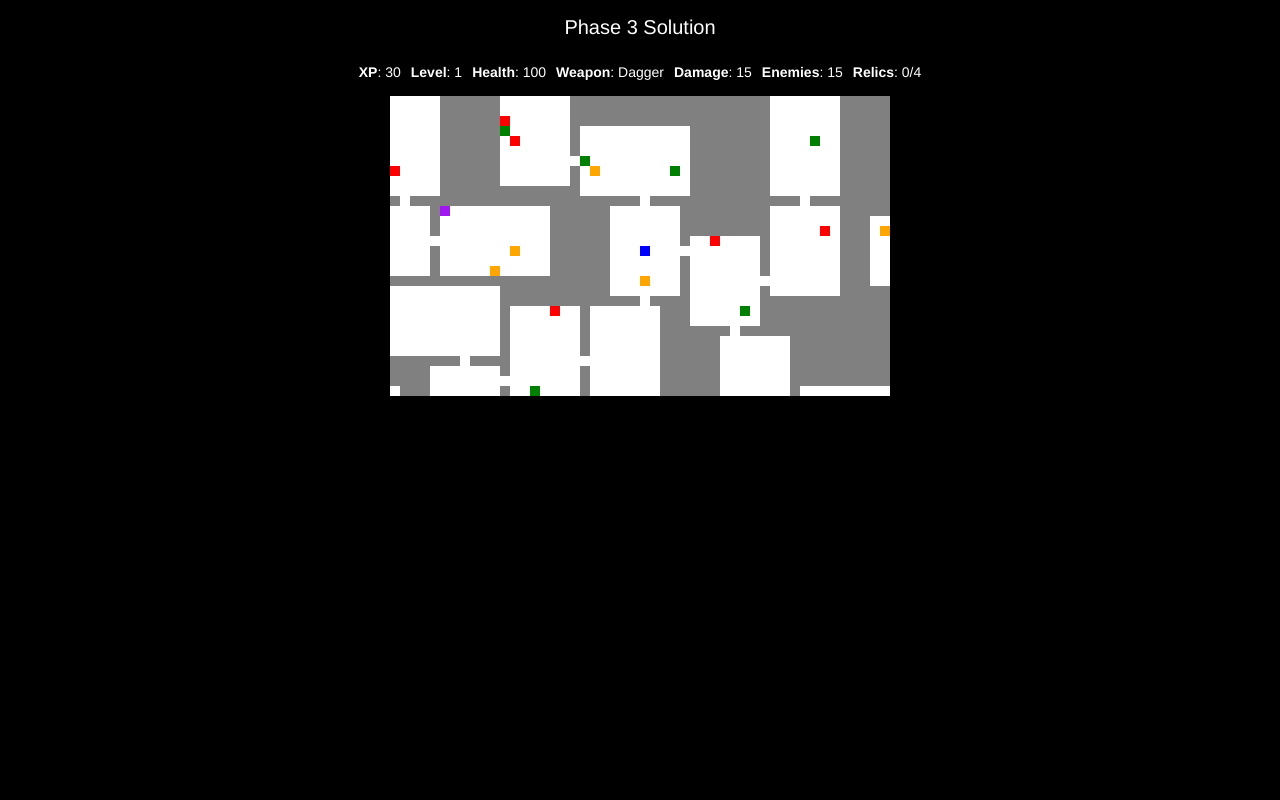
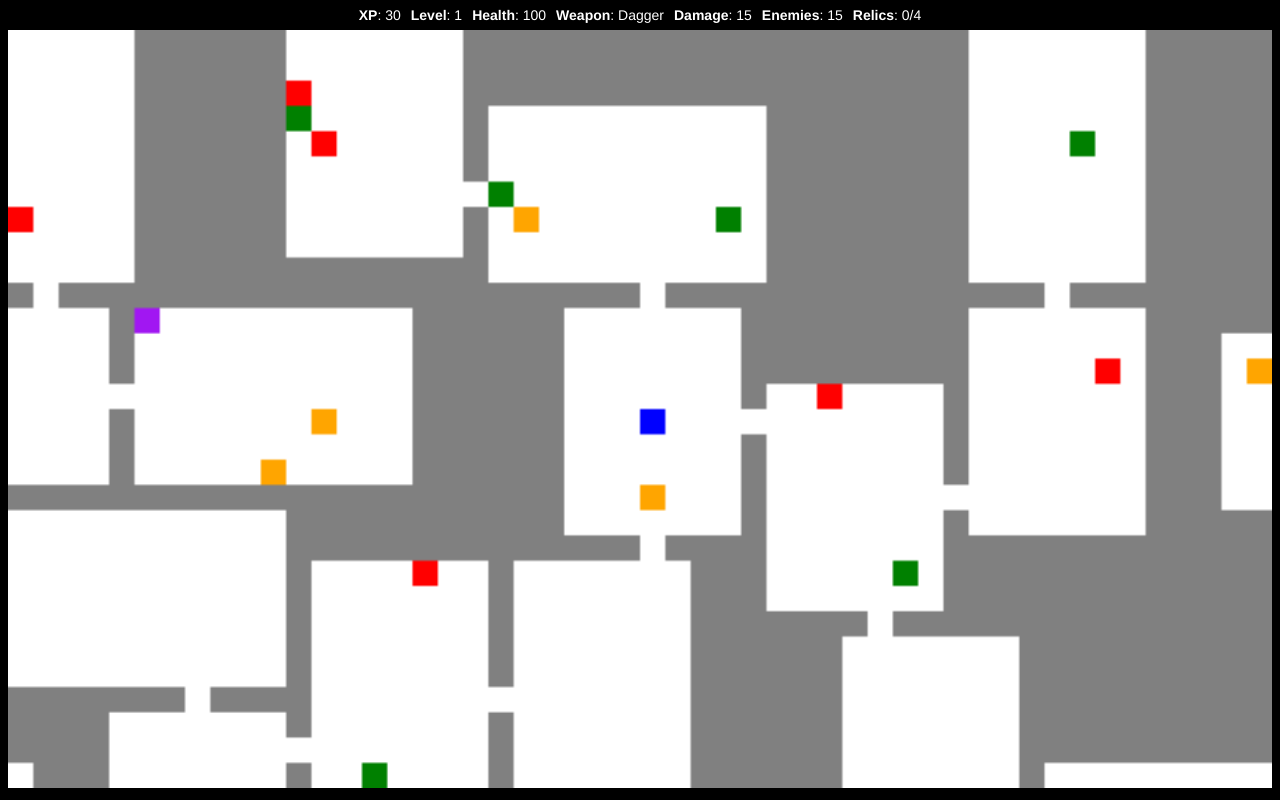
Before and after one commit to nevkatz/js-roguelike-swipe, a plain HTML site: page scroll/index.html in a window 1280 px wide. Drawn offline with Linux system fonts and the light colour scheme.

Commit message:
adjusted the css for a more full-screen experience

```diff
--- a/css/style.css
+++ b/css/style.css
@@ -4,7 +4,8 @@
      font-family: "Helvetica Neue",Helvetica,Arial,sans-serif;
      font-size: 14px;
      line-height: 1.42857143;
-     padding:  0px 10px;
+     padding:  0px 0px;
+     margin-top:  0px;
 }
  label {
      font-weight: bold;
@@ -12,9 +13,10 @@
  canvas {
      padding-left: 0;
      padding-right: 0;
-     margin-left: auto;
-     margin-right: auto;
+     margin-left: 0px;
+     margin-right: 0px;
      display: block;
+     width:  100%;
 }
 h1 {
   text-align: center;
@@ -22,7 +24,7 @@ h1 {
   font-weight: normal;
 }
  #container {
-     margin-top: 20px;
+     margin-top: 0px;
      text-align: center;
 }
 /* stats */
@@ -35,6 +37,8 @@ h1 {
      display: flex;
      justify-content: center;
      padding-left:  0px;
+     margin-bottom:  5px;
+     margin-top:  5px;
 }
  ul#hud li {
      margin-left: 5px;
--- a/scroll/index.html
+++ b/scroll/index.html
@@ -6,7 +6,6 @@
 <link rel="stylesheet" href="../css/style.css">
 </head>
 <body>
-<h1>Phase 3 Solution</h1>
 <div id="container"></div>
 
 <script src="../js/path.js"></script>
--- a/scroll/js/swipe.js
+++ b/scroll/js/swipe.js
@@ -2,6 +2,7 @@
  * Swipe Logic
  */
 function swipeStart(e) {
+    e.preventDefault();
   //  console.log(e);
      let obj = e.touches[0];
 
@@ -12,6 +13,7 @@ function swipeStart(e) {
 
 }
 function swipeMove(e) {
+        e.preventDefault();
 
         let obj = e.touches[0];
 
@@ -31,7 +33,7 @@ function swipeMove(e) {
            y:clientY - game.touchCoords.y
         };
 
-        let limit = 10;
+        let limit = 20;
         if (Math.abs(diff.x) > limit) {
 
             let x = diff.x/Math.abs(diff.x);
```
Also changed, not shown: liquid/index.html (+1 -0 lines).
